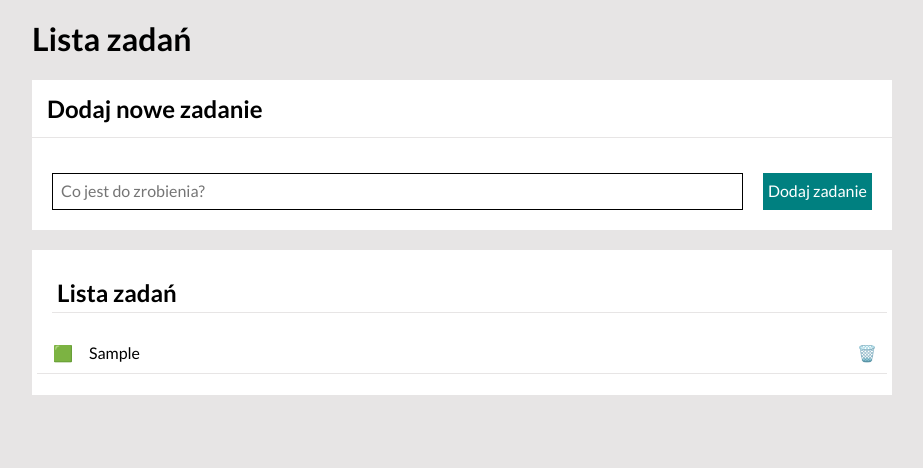
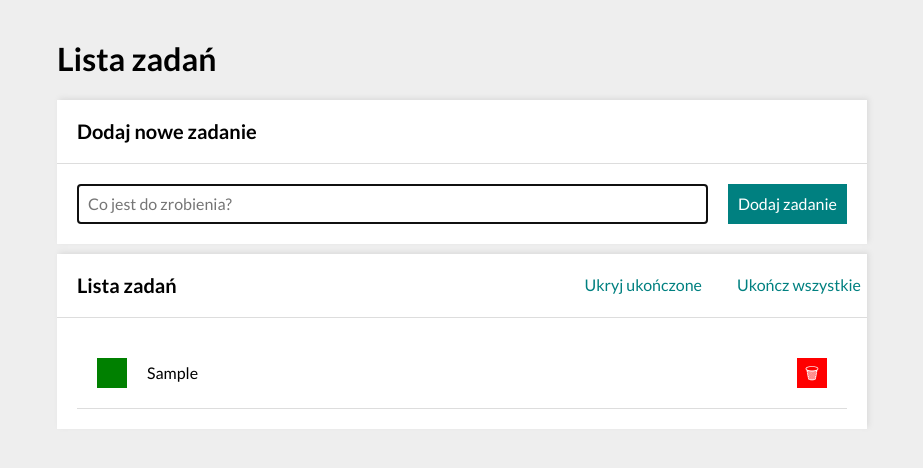
Before and after one commit to sooseek/to-do-list, a plain HTML site: page index.html in a window 1280 px wide. Both pictures are taken after typing "Sample" into the empty fields and a click on the button "Dodaj zadanie". Shown: the whole page, without its empty margins (178-1101 px from the left). Drawn offline with nearby package versions, Linux system fonts and the light colour scheme.

Commit message:
adjusting to module 7

```diff
--- /dev/null
+++ b/CSS/buttons.css
@@ -0,0 +1,24 @@
+.buttons__button {
+  background: transparent;
+  border: none;
+  margin: 0 0 0 20px;
+  color: hsl(180, 100%, 25%);
+  transition: color 0.3s;
+}
+
+@media (max-width: 767px) {
+  .buttons__button {
+    flex-basis: 100%;
+    margin: 10px;
+  }
+}
+
+.buttons__button:hover {
+  color: hsl(180, 100%, 35%);
+  cursor: pointer;
+}
+
+.buttons__button:disabled {
+  color: #ccc;
+  cursor: not-allowed;
+}
--- a/CSS/form.css
+++ b/CSS/form.css
@@ -1,46 +1,46 @@
-.form {
-  display: grid;
-  grid-template-columns: 1fr auto;
-  grid-gap: 10px;
+form {
+  display: flex;
+  padding: 20px;
 }
 
 @media (max-width: 768px) {
   .form {
-    display: grid;
-    grid-template-columns: auto;
-    grid-gap: 10px;
-  }
-}
-
-.form__header {
-  padding: 15px;
-  border-bottom: 1px solid #e7e5e5;
-  background-color: white;
-}
-
-.form__input {
-  padding: 8px;
-  margin: 15px 5px 20px 20px;
-  border: solid 1px;
-}
-@media (max-width: 768px) {
-  .form__input {
-    margin: 0 15px 15px 15px;
+    flex-direction: column;
   }
 }
 
 .form__button {
-  background-color: teal;
   color: white;
+  background-color: hsl(180, 100%, 25%);
   border: none;
+  padding: 10px;
+  margin-left: 20px;
+}
+
+.form__button:hover {
+  background-color: hsl(180, 100%, 30%);
+  transform: scale(1.1);
+  transition: 0.5s;
   cursor: pointer;
-  transition: 1s;
-  padding: 5px;
-  margin: 15px 20px 20px 5px;
 }
 
 @media (max-width: 768px) {
   .form__button {
-    margin: 0 15px 15px 15px;
+    margin-top: 10px;
+    margin-left: 0;
   }
 }
+
+.form__button:active {
+  background-color: hsl(180, 100%, 35%);
+}
+
+.form__input {
+  flex-grow: 1;
+  padding: 10px;
+  border: 1px solid #ddd;
+}
+
+.form__input:active {
+  border: solid 1px #000;
+}
--- a/CSS/list.css
+++ /dev/null
@@ -1,37 +0,0 @@
-.list {
-  padding: 5px;
-  background: white;
-  margin-top: 20px;
-}
-.list__header {
-  padding: 5px;
-  border-bottom: 1px solid #e7e5e5;
-  margin-left: 15px;
-}
-.list__details {
-  list-style-type: none;
-  padding: 0px;
-}
-
-.list__items {
-  padding: 10px;
-  border-bottom: 1px solid #e7e5e5;
-  display: grid;
-  grid-template-columns: auto 1fr auto;
-  grid-gap: 10px;
-  align-items: center;
-}
-.list__input--done {
-  text-decoration: line-through;
-}
-
-.list__button--done {
-  background: none;
-  border: none;
-}
-
-.list__button--remove {
-  background: none;
-  border: none;
-  padding: 0px;
-}
--- /dev/null
+++ b/CSS/section.css
@@ -0,0 +1,42 @@
+.section {
+  box-shadow: 2px -2px 5px 0px #dddddd;
+  background-color: white;
+  margin: 10px 0;
+}
+
+.section__title {
+  padding: 20px;
+  font-size: 20px;
+  margin: 0;
+}
+
+.section__buttons {
+  padding: 10px;
+}
+
+.section__header {
+  border-bottom: 1px solid #ddd;
+  display: grid;
+  grid-template-columns: auto auto;
+  justify-content: space-between;
+  grid-gap: 20px;
+  align-items: center;
+}
+
+@media (max-width: 768px) {
+  .section__header {
+    grid-template-columns: 1fr;
+    grid-gap: 0;
+  }
+}
+
+.section__body {
+  padding: 20px;
+}
+
+@media (max-width: 768px) {
+  .buttons {
+    display: grid;
+    grid-template-columns: 1fr;
+  }
+}
--- a/CSS/style.css
+++ b/CSS/style.css
@@ -9,14 +9,20 @@ html {
 }
 
 body {
-  margin: auto;
-  max-width: 900px;
-  padding: 0 20px;
   font-family: "Lato", sans-serif;
-  background-color: #e7e5e5;
+  background-color: #eee;
   word-break: break-word;
 }
 
 .container {
-  background-color: white;
+  margin: 0 auto;
+  max-width: 850px;
+  padding: 20px;
+  word-break: break-word;
 }
+
+@media (max-width: 768px) {
+  .container {
+    margin: 20px;
+  }
+}
--- /dev/null
+++ b/CSS/tasks.css
@@ -0,0 +1,50 @@
+.tasks {
+  margin: 0;
+  padding: 0;
+  list-style: none;
+}
+
+.tasks__item {
+  display: grid;
+  grid-template-columns: auto 1fr auto;
+  grid-gap: 10px;
+  align-items: center;
+  border-bottom: 1px solid #ddd;
+  padding: 10px;
+}
+
+.tasks__content--done {
+  text-decoration: line-through;
+}
+
+.tasks__button {
+  width: 30px;
+  height: 30px;
+  border: none;
+  color: white;
+  margin: 10px;
+}
+
+.tasks__item--hidden {
+  display: none;
+}
+
+.tasks__button--done {
+  background: green;
+}
+
+.tasks__button--done:hover {
+  background: hsl(120, 100%, 30%);
+  transition: 0.3s;
+  cursor: pointer;
+}
+
+.tasks__button--remove {
+  background: red;
+}
+
+.tasks__button--remove:hover {
+  background: hsl(0, 100%, 60%);
+  transition: 0.3s;
+  cursor: pointer;
+}
--- a/index.html
+++ b/index.html
@@ -14,26 +14,35 @@
     <link href="https://cdnjs.cloudflare.com/ajax/libs/normalize/8.0.1/normalize.min.css"
         integrity="sha512-NhSC1YmyruXifcj/KFRWoC561YpHpc5Jtzgvbuzx5VozKpWvQ+4nXhPdFgmx8xqexRcpAglTj9sIBWINXa8x5w=="
         crossorigin="anonymous" referrerpolicy="no-referrer" rel="stylesheet" />
-    <link href="CSS/form.css" rel="stylesheet">
+    <link href="CSS/section.css" rel="stylesheet">
     <link href="CSS/style.css" rel="stylesheet">
-    <link href="CSS/list.css" rel="stylesheet">
+    <link href="css/form.css" rel="stylesheet">
+    <link href="css/tasks.css" rel="stylesheet">
+    <link href="css/section.css" rel="stylesheet">
+    <link href="css/buttons.css" rel="stylesheet">
     <script src="js/script.js" defer></script>
 </head>
 
 <body>
-    <main>
+    <main class="container">
         <h1>Lista zadań</h1>
-        <section class="container">
-            <h2 class="form__header">Dodaj nowe zadanie</h2>
+        <section class="section">
+            <header class="section__header">
+                <h2 class="section__title">Dodaj nowe zadanie</h2>
+            </header>
             <form class="form js-form">
                 <input class="form__input js-newTask" placeholder="Co jest do zrobienia?" autofocus>
                 <button class="form__button">Dodaj zadanie</button>
             </form>
         </section>
-        <section class="list">
-            <h2 class="list__header">Lista zadań</h2>
-            <ul class="list__details js-tasks">
-            </ul>
+        <section class="section">
+            <header class="section__header">
+                <h2 class="section__title">Lista zadań</h2>
+                <div class="buttons js-buttons"></div>
+            </header>
+            <div class="section__body">
+                <ul class="tasks js-tasks"></ul>
+            </div>
         </section>
     </main>
 </body>
--- a/js/script.js
+++ b/js/script.js
@@ -1,85 +1,141 @@
 {
-  const tasks = [];
+  let tasks = [];
+  let hideDoneTasks = false;
 
-  const addNewTask = (newTaskContent) => {
-    tasks.push({
-      content: newTaskContent,
-    });
+  const markAllTasksDone = () => {
+    tasks = tasks.map((task) => ({
+      ...task,
+      done: true,
+    }));
+    render();
+  };
 
+  const toggleHideDoneTasks = () => {
+    hideDoneTasks = !hideDoneTasks;
     render();
   };
 
   const removeTask = (taskIndex) => {
-    tasks.splice(taskIndex, 1);
+    tasks = [...tasks.slice(0, taskIndex), ...tasks.slice(taskIndex + 1)];
     render();
   };
 
   const toggleTaskDone = (taskIndex) => {
-    tasks[taskIndex].done = !tasks[taskIndex].done;
+    tasks = [
+      ...tasks.slice(0, taskIndex),
+      {
+        ...tasks[taskIndex],
+        done: !tasks[taskIndex].done,
+      },
+      ...tasks.slice(taskIndex + 1),
+    ];
     render();
   };
 
-  const bindEvents = () => {
+  const addNewTask = (newTaskContent) => {
+    tasks = [...tasks, { content: newTaskContent }];
+    render();
+  };
+
+  const bindRemoveEvents = () => {
     const removeButtons = document.querySelectorAll(".js-remove");
 
-    removeButtons.forEach((removeButton, taskIndex) => {
+    removeButtons.forEach((removeButton, index) => {
       removeButton.addEventListener("click", () => {
-        removeTask(taskIndex);
-      });
-    });
-
-    const toggleDoneButtons = document.querySelectorAll(".js-done");
-
-    toggleDoneButtons.forEach((toggleDoneButton, taskIndex) => {
-      toggleDoneButton.addEventListener("click", () => {
-        toggleTaskDone(taskIndex);
+        removeTask(index);
       });
     });
   };
 
-  const render = () => {
-    let htmlString = " ";
+  const bindToggleDoneEvents = () => {
+    const toggleDoneButtons = document.querySelectorAll(".js-done");
 
-    for (const task of tasks) {
-      htmlString += `
-        <li class="list__items">
-        <button class="js-done list__button--done">${
-          task.done ? "✅" : "🟩"
-        }</button>
-        <span class="${task.done ? "list__input--done" : ""}">${
-        task.content
-      }</span>
-        <button class="js-remove list__button--remove">🗑️</button>
-        </li>
-        `;
-    }
-
-    document.querySelector(".js-tasks").innerHTML = htmlString;
-
-    bindEvents();
+    toggleDoneButtons.forEach((toggleDoneButton, index) => {
+      toggleDoneButton.addEventListener("click", () => {
+        toggleTaskDone(index);
+      });
+    });
   };
 
-  const onFormSubmit = (event) => {
-    event.preventDefault();
+  const renderTasks = () => {
+    const taskToHTML = (task) => `
+              <li class="tasks__item ${
+                task.done && hideDoneTasks ? "tasks__item--hidden" : ""
+              } js-task">
+                  <button class="tasks__button tasks__button--done js-done">
+                      ${task.done ? "✔" : " "}
+                  </button>
+                  <span class="tasks__content${
+                    task.done ? " tasks__content--done" : ""
+                  }">
+                      ${task.content}
+                  </span>
+                  <button class="tasks__button tasks__button--remove js-remove">🗑</button>
+              </li>
+      `;
 
-    const newTaskContent = document.querySelector(".js-newTask").value.trim();
+    const tasksElement = document.querySelector(".js-tasks");
+    tasksElement.innerHTML = tasks.map(taskToHTML).join("");
+  };
 
-    if (newTaskContent === "") {
+  const renderButtons = () => {
+    const buttonsElement = document.querySelector(".js-buttons");
+    if (!tasks.length) {
+      buttonsElement.innerHTML = "";
       return;
     }
 
-    const cleanTaskInput = document.querySelector(".js-newTask");
-    cleanTaskInput.value = null;
+    buttonsElement.innerHTML = `
+      <button class="buttons__button js-toggleHideDoneTasks">
+          ${hideDoneTasks ? "Pokaż" : "Ukryj"} ukończone
+      </button>
+      <button class="buttons__button js-markAllDone"
+      ${tasks.every(({ done }) => done) ? "disabled" : ""}
+      >
+      Ukończ wszystkie
+      </button>`;
+  };
 
-    addNewTask(newTaskContent);
+  const bindButtonEvents = () => {
+    const markAllDoneButton = document.querySelector(".js-markAllDone");
+    if (markAllDoneButton) {
+      markAllDoneButton.addEventListener("click", markAllTasksDone);
+    }
+
+    const toggleHideDoneTasksButton = document.querySelector(
+      ".js-toggleHideDoneTasks"
+    );
+
+    if (toggleHideDoneTasksButton) {
+      toggleHideDoneTasksButton.addEventListener("click", toggleHideDoneTasks);
+    }
+  };
+
+  const onFormSumbit = (event) => {
+    event.preventDefault();
+
+    const newElement = document.querySelector(".js-newTask").value.trim();
+    const newTaskContent = document.querySelector(".js-newTask");
+
+    if (newElement !== "") {
+      addNewTask(newElement);
+      newTaskContent.value = "";
+    }
+    newTaskContent.focus();
+  };
+
+  const render = () => {
+    renderTasks();
+    bindRemoveEvents();
+    bindToggleDoneEvents();
+    renderButtons();
+    bindButtonEvents();
   };
 
   const init = () => {
     render();
-
     const form = document.querySelector(".js-form");
-
-    form.addEventListener("submit", onFormSubmit);
+    form.addEventListener("submit", onFormSumbit);
   };
 
   init();
```
